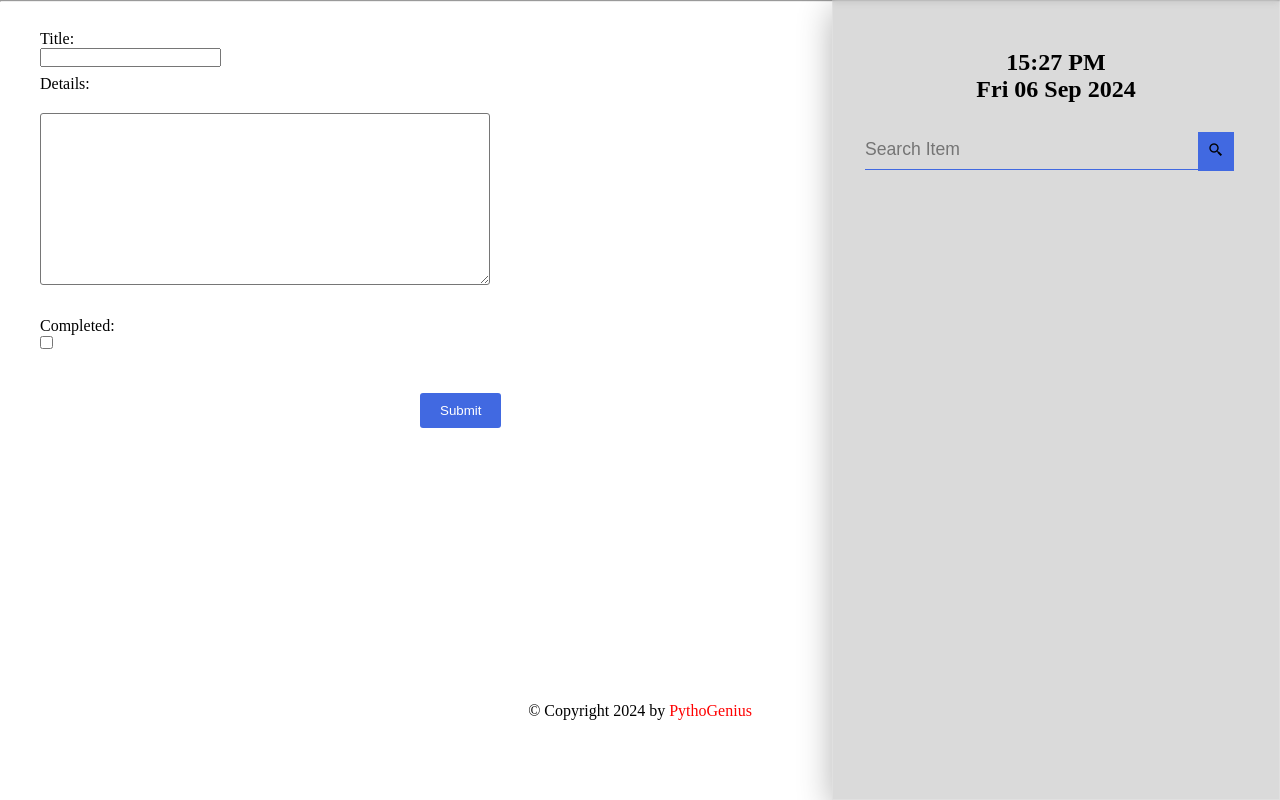
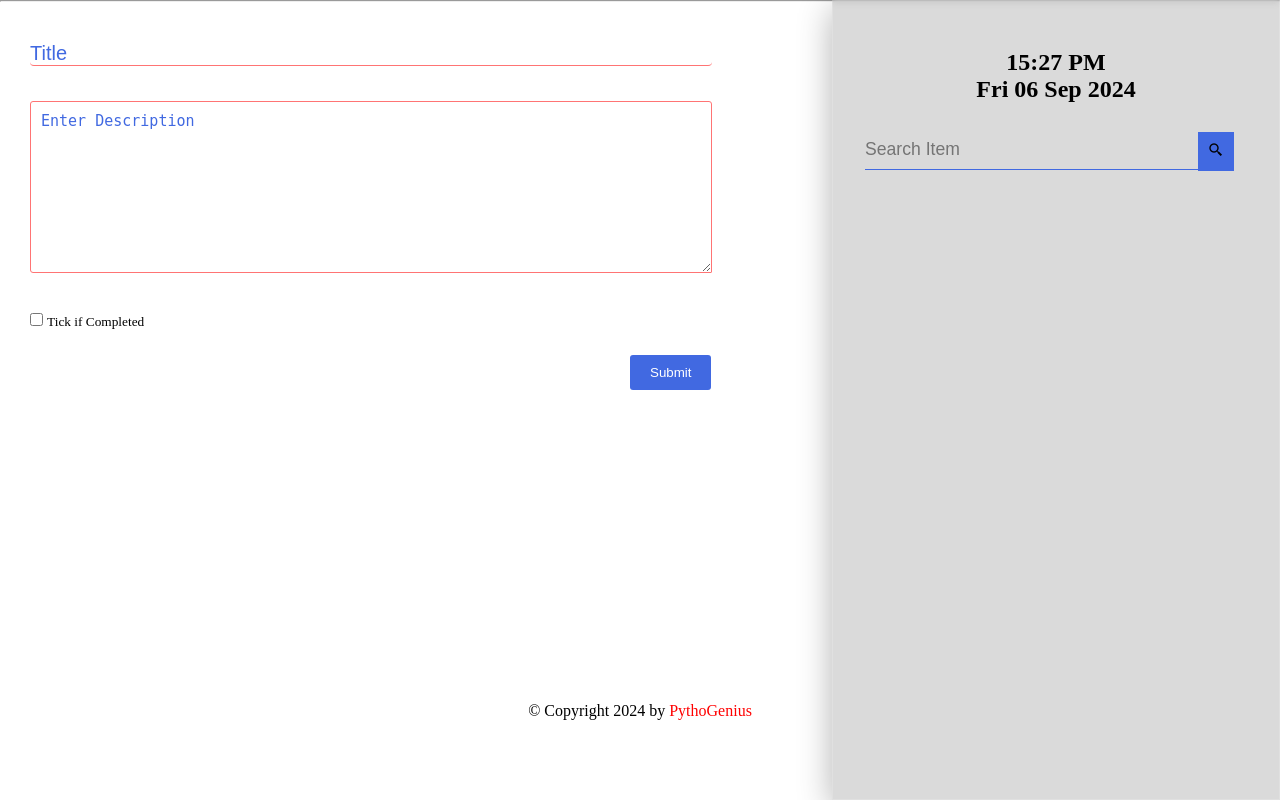
Before and after one commit to Stephen842/Todo_WebApp, a Django app: page /todo/ in a window 1280 px wide. Shown: the part 80-880 px from the top of the page. Run offline with Django 4.2, Linux system fonts and the light colour scheme; a user stored in the database is signed in; data that the repository does not hold is empty.

Commit message:
I finished working on its CSS file, and every other thing is working as expected, both frontend and backend, with the few update been pushed, I can now move ahead with other project cos though in it imperfection it is still something one can start with.

```diff
--- a/todo/todo_app/todo/forms.py
+++ b/todo/todo_app/todo/forms.py
@@ -11,12 +11,6 @@ class TodoForm(forms.ModelForm):
     class Meta:
         model = Todo
         fields = ['title', 'details', 'completed']
-        widget = {
-                'title': forms.TextInput(attrs = {'class': 'title2', 'placeholder': 'Enter Title'}),
-                'details': forms.Textarea(attrs = {'class': 'details', 'placeholder': 'Enter Description'}),
-                'completed': forms.CheckboxInput(attrs = {'class': 'checkbox'}),
-                'date': forms.DateInput(attrs = {'class': 'date'})
-                }
 
 class SearchForm(forms.Form):
     search_query = forms.CharField(max_length = 250)
--- a/todo/todo_app/todo/static/style2.css
+++ b/todo/todo_app/todo/static/style2.css
@@ -3,6 +3,43 @@
 	padding: 0;
 	box-sizing: border-box;
 	color: #000;
+}
+
+.add-task{
+	margin-top: 30px;
+	margin-left: 20px;
+	padding: 10px;
+}
+
+.title2{
+    width: 55%;
+    background: transparent;
+    outline: none;
+    border: none;
+    border-bottom: 1px solid #ff7474;
+    border-bottom-right-radius: 1px;
+    border-color: #ff7474;
+	font-size: 20px;
+	border-radius: 4px;
+}
+.title2::placeholder {
+    color: #4169E1;
+	font-size: 20px;
+}
+.detail{
+    width: 55%;
+    background: transparent;
+    outline: none;
+    border-bottom: 1px solid #ff7474;
+    border-bottom-right-radius: 1px;
+    border-color: #ff7474;
+}
+.detail::placeholder {
+    color: #4169E1;
+	font-size: 15px;
+}
+.form-group {
+    margin-bottom: 15px; /* Adds space between form fields */
 }
 
 .search{
@@ -42,11 +79,6 @@
 	color: #fff;
 }
 
-.add-task{
-	margin-top: 20px;
-	margin-left: 40px;
-}
-
 label{
 	padding-top: 8px !important;
 	display: block;
@@ -68,8 +100,8 @@ Textarea{
 	border: none;
 	border-radius: 3px;
 	cursor: pointer;
-	margin-left: 380px;
-	margin-top: 40px;
+	margin-left: 600px;
+	margin-top: 10px;
 	margin-bottom: 10px;
 }
 
--- a/todo/todo_app/todo/templates/todo/details.html
+++ b/todo/todo_app/todo/templates/todo/details.html
@@ -61,7 +61,7 @@
 
         {# this part of the code uses the search function in my views.py file so as to enable me search for an item in a list#}
         <div>
-            <form method  = 'get' action = '{% url 'search' %}'>
+            <form method  = 'get' action = "{% url 'search' %}">
                 <input type = 'text' class = 'search' name = 'search_field' placeholder = 'Search Item'/>
                 <button type = 'submit' class = 'submit'> <i class='bx bx-search-alt-2'></i> </button>
             </form>
--- a/todo/todo_app/todo/templates/todo/todo.html
+++ b/todo/todo_app/todo/templates/todo/todo.html
@@ -35,7 +35,18 @@
 	    <div class = 'add-task'>
 		    <form method = 'POST'>
 			    {% csrf_token %}
-                {{ form.as_p }}
+                <div class='form-group'>
+                    <input type = 'text' name='title' maxlength='254' required id='id_title' placeholder='Title' class='title2'>
+                </div>
+
+                <div class='form-group'>
+                    <textarea name='details' cols='40' rows='10' required id='id_details' placeholder='Enter Description' class='detail'></textarea>
+                </div>
+
+                <div class='form-group'>
+                    {{ form.completed }} <small>Tick if Completed</small>
+                </div>
+
                 <button type = 'submit' class = 'btn'> Submit </button>
 		    </form>
         </div>
```
Also changed, not shown: todo/todo_app/todo/templates/todo/home.html (+2 -5 lines), todo/todo_app/todo/templates/todo/updates.html (+14 -3 lines). Lines whose indentation alone changed are shown as unchanged.
